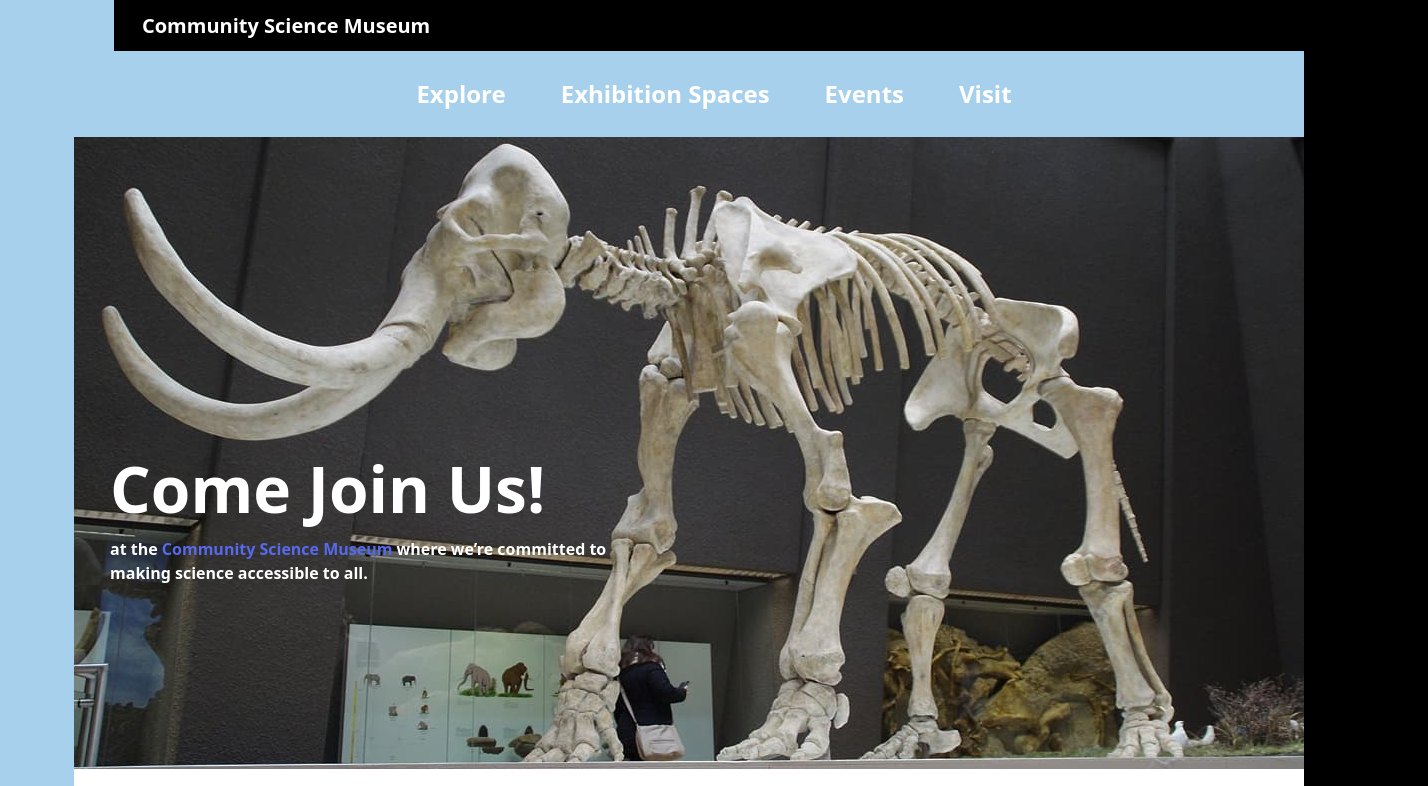
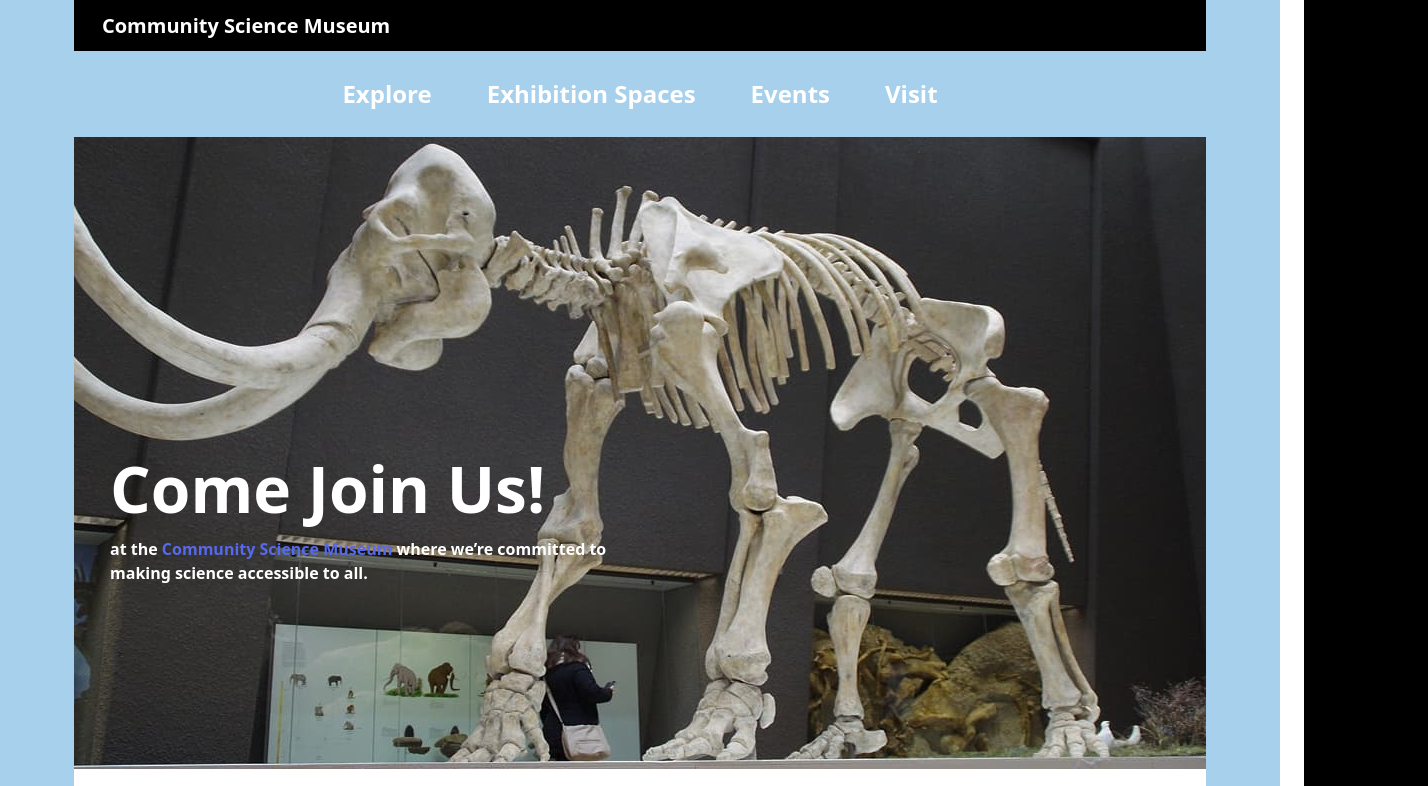
Before and after one commit to Nadiia-balitska/noroff-semester-project-muzeum, a website built with Vite: page src/index.html in a window 1280 px wide. Shown: the top 786 px of the page, 1428 px wide, since content can reach past the window. Built offline with nearby package versions, Linux system fonts and the light colour scheme.

Commit message:
fix margin

```diff
--- a/src/css/base.css
+++ b/src/css/base.css
@@ -19,18 +19,18 @@
 body {
   display: flex;
   flex-direction: column;
-  min-width: 100vw;
+  max-width: 1440px;
   min-height: 100vh;
   margin: 0 auto;
   background: #a6d0ec;
   padding: 0 74px;
+  overflow-x: hidden;
 }
 
 main {
   flex-grow: 1;
   background: #ffffff;
-  max-width: 1289px;
-  margin: 0 auto;
+  max-width: 1290px;
 }
 @media only screen and (max-width: 768px) {
   main {
--- a/src/css/event.css
+++ b/src/css/event.css
@@ -21,6 +21,7 @@
   width: 400px;
   height: 338px;
   background: rgba(180, 180, 180, 0.15);
+  padding: 10px;
 }
 .events_img {
   border-radius: 25px;
--- a/src/css/exhibition.css
+++ b/src/css/exhibition.css
@@ -39,7 +39,7 @@
     gap: 12px;
   }
   .exhibition_item {
-    min-width: 274px;
+    max-width: 274px;
     padding: 15px;
   }
 }
--- a/src/css/gallery.css
+++ b/src/css/gallery.css
@@ -1,7 +1,4 @@
 .gallery {
-  width: 100vw;
-  max-width: 1283px;
-  margin: 0 auto;
   display: flex;
   justify-content: center;
 }
@@ -13,6 +10,7 @@
   gap: 12px;
   align-items: center;
   justify-content: center;
+  padding: 0 18px;
 }
 
 .gallery_item {
--- a/src/css/header.css
+++ b/src/css/header.css
@@ -1,5 +1,6 @@
 .up_header {
-  width: auto;
+  max-width: 1440px;
+
   height: 29px;
   background: #000;
   display: flex;
@@ -91,6 +92,7 @@
 
 .modal-btn {
   padding-bottom: 24px;
+  padding-right: 40px;
 }
 
 .mobile-menu .link {
--- a/src/css/hero.css
+++ b/src/css/hero.css
@@ -1,11 +1,19 @@
+.hero {
+  max-width: 1289px;
+  margin: 0 auto;
+  width: 100%;
+  overflow: hidden;
+}
 .hero_wrap {
   background-image: url(/img/hero/hero_desc.jpg);
   height: 632px;
-  width: 100vw;
-  max-width: 100%;
+  max-width: 1289px;
+  width: 100%;
+  max-width: 1289px;
   background-size: cover;
   background-position: center;
   background-repeat: no-repeat;
+  margin: 0 auto;
 }
 .text_hero {
   padding-left: 36px;
@@ -32,6 +40,7 @@
 @media only screen and (max-width: 768px) {
   .hero_wrap {
     height: 345px;
+    width: 100%;
   }
   .text_hero {
     padding-left: 9px;
--- a/src/partials/gallery.html
+++ b/src/partials/gallery.html
@@ -1,5 +1,5 @@
 <section id="gallery" class="gallery">
-  <div class="container">
+  <div class="gallery_wrap">
     <h2 class="title">Gallery</h2>
 
     <ul class="gallery_list">
--- a/src/partials/header.html
+++ b/src/partials/header.html
@@ -1,5 +1,4 @@
 <header class="header">
-  <div class="header-desktop container">
   <div class="up_header">
     <h2>Community Science Museum</h2>
     <button
@@ -23,6 +22,7 @@
       </svg>
     </button>
   </div>
+  <div class="header-desktop container">
     <nav class="nav">
       <ul class="nav-list">
         <li class="nav-item">
--- a/src/partials/hero.html
+++ b/src/partials/hero.html
@@ -1,5 +1,5 @@
 <section class="hero">
-  <div class="hero_wrap container">
+  <div class="hero_wrap">
     <div class="text_hero">
       <h1 class="hero_title">Come Join Us!</h1>
       <p class="subtitle_hero">
```
Lines whose indentation alone changed are shown as unchanged.
